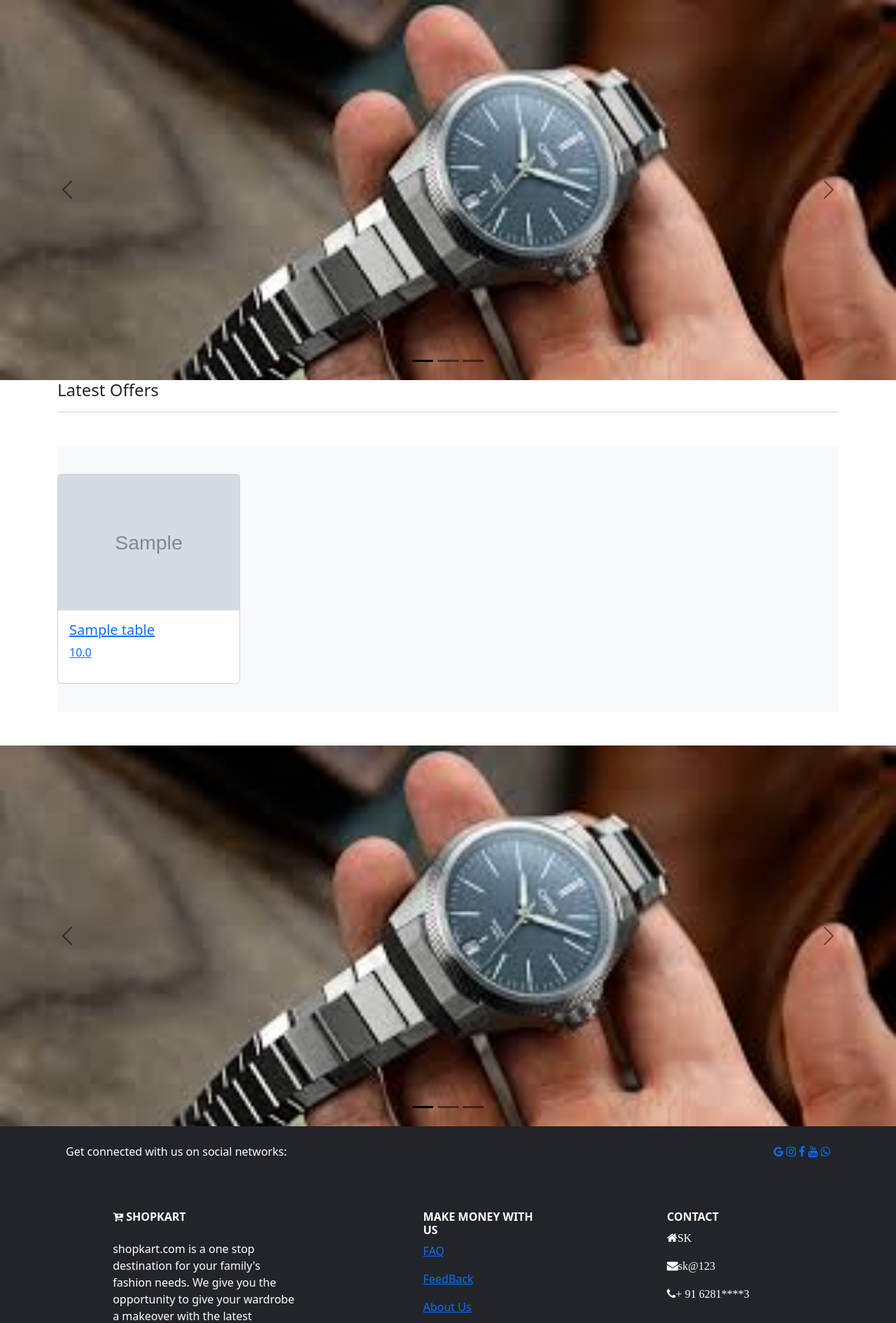
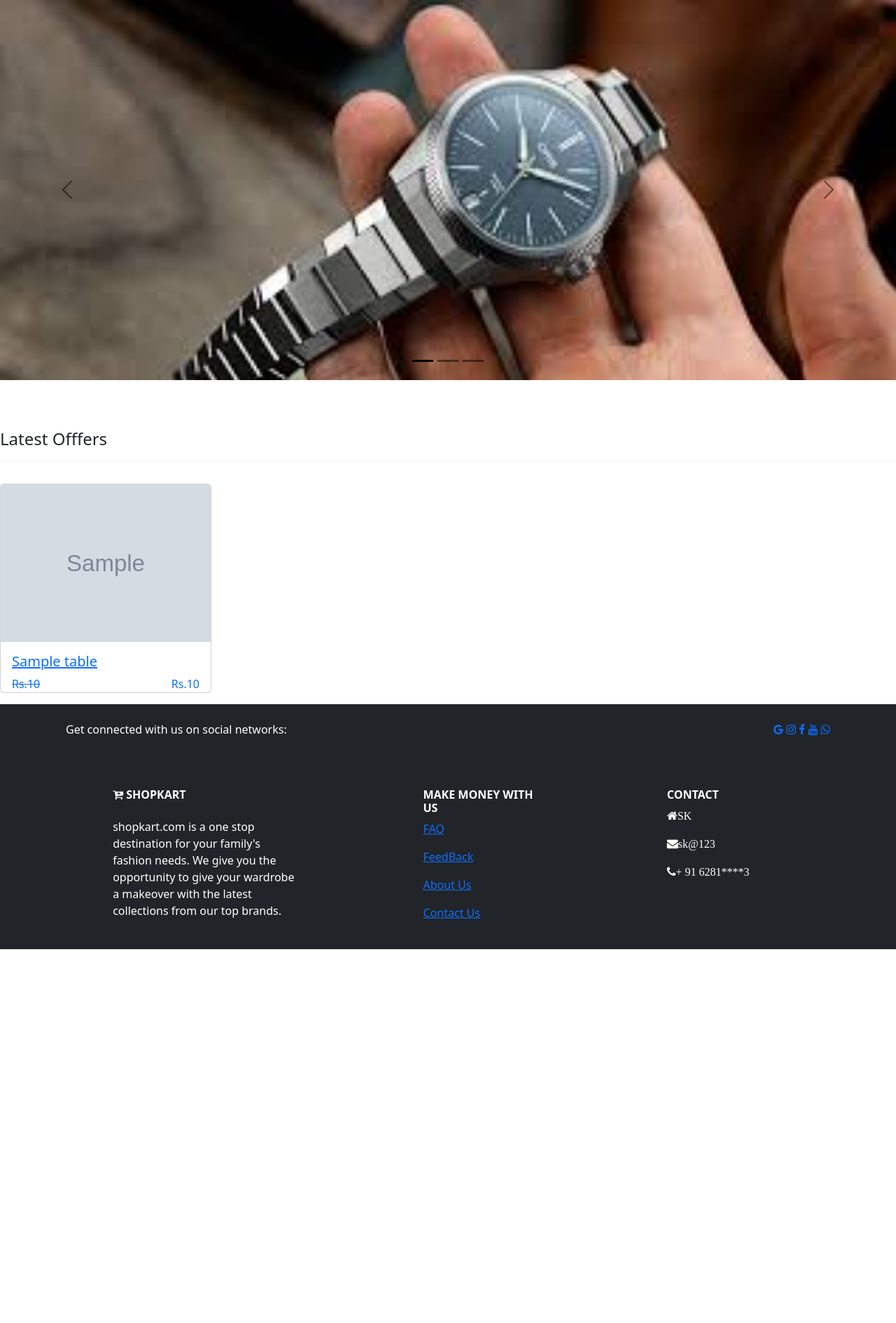
Before and after one commit to kiran1630/e-commerce-web, a Django app: page / in a window 1280 px wide. Shown: the part 57-1947 px from the top of the page at 70% size. After the commit the page ends 1413 px from the top, so only its background shows below. Run offline with Django 5.2, Linux system fonts and the light colour scheme; tables that the repository leaves empty hold one stand-in row (values such as "Sample post"); grey boxes marked "Sample" are stand-in pictures.

Commit message:
fix:all issue are fixed

```diff
--- /dev/null
+++ b/product_image/users.txt
@@ -0,0 +1,2 @@
+naem : ravi
+password : ravi@1234
--- a/webcom/shopapp/models.py
+++ b/webcom/shopapp/models.py
@@ -33,8 +33,8 @@ class product_table(models.Model):
     trending = models.BooleanField(default=True,help_text='0-default,1-trending')
     created_at = models.DateTimeField(auto_now_add=True)
 
-# class Cart(models.Model):
-#     user = models.ForeignKey(User,on_delete=models.CASCADE)
-#     product = models.ForeignKey(product_table,on_delete=models.CASCADE)
-#     product_qty = models.IntegerField(null=False,blank=False)
-#     created_at =models.DateTimeField(auto_now_add=True)
+class Cart(models.Model):
+    user = models.ForeignKey(User,on_delete=models.CASCADE)
+    product = models.ForeignKey(product_table,on_delete=models.CASCADE)
+    product_qty = models.IntegerField(null=False,blank=False)
+    created_at =models.DateTimeField(auto_now_add=True)
--- a/webcom/shopapp/urls.py
+++ b/webcom/shopapp/urls.py
@@ -6,6 +6,7 @@ urlpatterns = [
     path('register',views.register,name='register'),
     path('login',views.login_page,name='login'),
     path('logout',views.logout_page,name='logout'),
+    path('addtocart',views.add_to_cart,name='addtocart'),
     path('collections',views.collections,name='collections'),
     path('collections/<str:name>',views.collection_view,name='collections_view'),
     path('collections/<str:cname>/<str:pname>',views.product_detail,name='product_view')
--- a/webcom/shopapp/views.py
+++ b/webcom/shopapp/views.py
@@ -5,8 +5,8 @@ from .models import *
 from django.contrib import messages
 from .form import CustomerUserForm
 from django.contrib.auth import authenticate ,login,logout
-
-
+from django.http import JsonResponse
+import json
 def home(request):
     product= product_table.objects.filter(trending=1)
     return render(request,'shopapp/index.html',{'product' :product})
@@ -16,6 +16,19 @@ def  logout_page(request):
         logout(request)
         messages.success(request,"Logged out Successfully")
     return redirect('/')
+
+def add_to_cart(request):
+    if request.headers.get('x-requested-with') == 'XMLHttpRequest':
+        if request.user.is_authenticated:
+            data = json.load(request)
+            product_qty = data['product_qty']
+            product_id = data['pid']
+            print(request.user.id)
+        else:
+            return JsonResponse({'status':'Login to cart'},status =200)
+    else:
+            return JsonResponse({'status':'Login to cart'},status =200)
+
 
 def login_page(request):
     if request.user.is_authenticated:
--- a/webcom/template/shopapp/index.html
+++ b/webcom/template/shopapp/index.html
@@ -10,35 +10,34 @@
 
 
 {% block content%}
-{% block slider%}
+
 {% include 'shopapp/inc/slider.html'%}
-{% endblock slider %}
 
 
-<div class="container style:margin-top:90px">
 
+<div class="container" style="margin-top:70px;" ></div>
+    <div class="row">
       <div class="col-12">
-        <h4>Latest Offers</h4>
-        <hr style ="border-color:brown">
+        <h4 class="mb-3"> Latest Offfers</h4>
+        <hr style="border-color:#b8bfc2;">
       </div>
-    <section class ="bg-light py-4 my-5 ">
-        <div class ="row">
-
       {% for item in product %}
       <div class="col-md-4 col-lg-3">
         <div class="card my-3">
-                    <img  class = "card-image-top" src="{{item.image.url}}" alt="">
-                    <a href="{url 'product_view' item.categoty.name item.name}">
+          <img src="{{item.image.url}}"  class="card-image-top" alt="Categories">
+          <a href="{% url 'product_view' item.categoty.name item.name  %}">
           <div class="card-body">
-                            <h5>{{item.name}}</h5>
-                            <p>{{item.selling_price}}</p>
+            <h5 class="card-title text-primary">{{ item.name }}</h5>
+            <p class="card-text">
+              <span class="float-start old_price"><s>Rs.{{ item.original_price | stringformat:'d'}}</s></span>
+              <span class="float-end new_price">Rs.{{ item.selling_price | stringformat:'d' }}</span>
+            </p>
           </div>
         </a>
         </div>
       </div>
       {% endfor %}
     </div>
-    </section>
   </div>
 
 {% endblock content %}
```
Also changed, not shown: webcom/template/shopapp/products/product_detail.html (+34 -11 lines), webcom/shopapp/migrations/0003_cart.py (added). Lines whose indentation alone changed are shown as unchanged.
